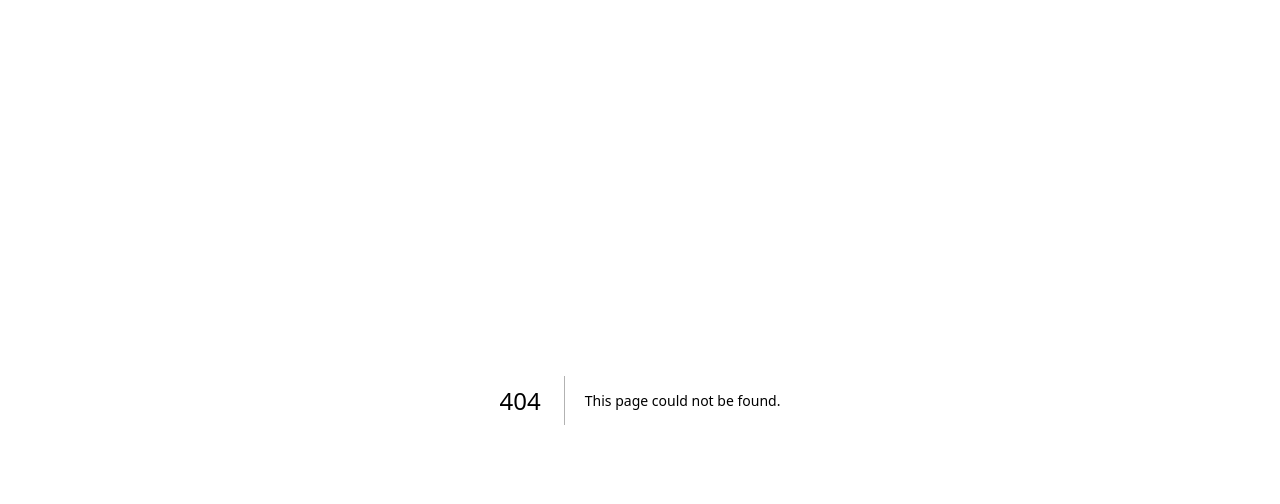
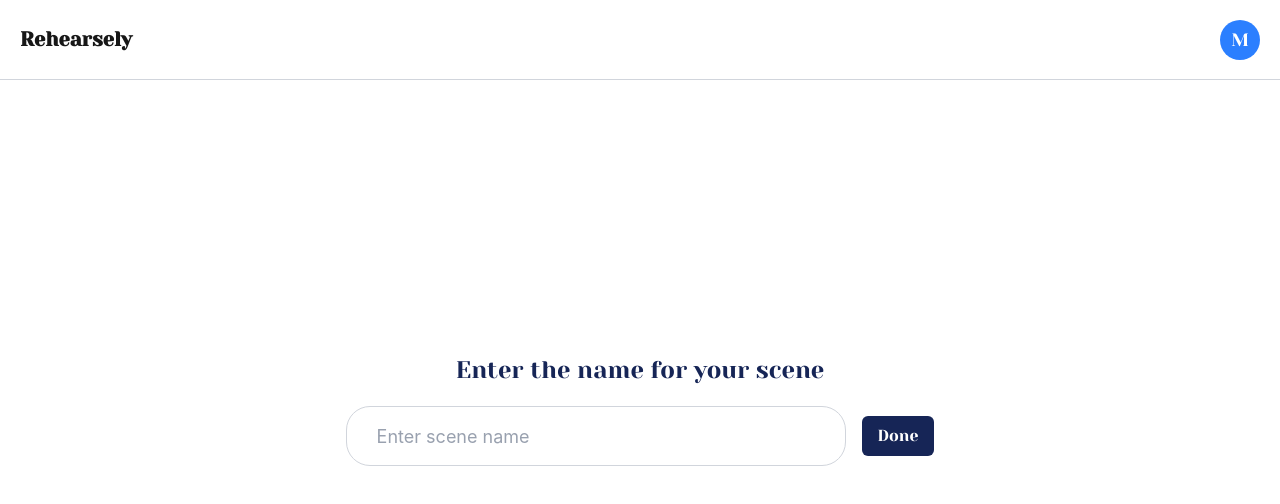
Before and after one commit to pugweather/rehearsely, a Next.js app: page /scene-name in a window 1280 px wide. Before the commit this address had no page. Shown: the top 504 px of the page. Built offline with nearby package versions, Linux system fonts and the light colour scheme.

Commit message:
added ui for scene-name page & started ui for scene editor

```diff
--- /dev/null
+++ b/src/app/components/editor/EditorWrapper.tsx
@@ -0,0 +1,11 @@
+import React, { PropsWithChildren } from 'react'
+
+const EditorWrapper = ({children}: PropsWithChildren<{}>) => {
+  return (
+    <div className="flex-grow max-w-[50rem] w-full bg-white mx-auto">
+        {children}
+    </div>
+  )
+}
+
+export default EditorWrapper
--- a/src/app/components/ui/SearchInput.tsx
+++ b/src/app/components/ui/SearchInput.tsx
@@ -11,7 +11,7 @@ const SearchInput = () => {
             type="text"
             placeholder="Search scenes"
             className="relative w-75 h-10 pl-7.5 border border-gray-300 rounded-3xl outline-none placeholder-gray-400"
-            onChange={() => console.log("clicked")}
+            onChange={() => console.log("changed")}
         />
     </div>
   )
--- /dev/null
+++ b/src/app/editor/page.tsx
@@ -0,0 +1,15 @@
+import React from "react";
+import Navbar from "../components/layout/Navbar";
+
+const Editor = () => {
+    return (
+        <div className="min-h-screen bg-gray-200 flex flex-col">
+            <Navbar />
+            <div className="flex-grow max-w-[50rem] w-full bg-white mx-auto">
+
+            </div>
+        </div>
+    )
+}
+
+export default Editor
--- a/src/app/globals.css
+++ b/src/app/globals.css
@@ -34,3 +34,8 @@ body {
 *::after {
   box-sizing: border-box;
 }
+
+input,
+textarea {
+  font-family: Inter, sans-serif;
+}
--- /dev/null
+++ b/src/app/scene-name/page.tsx
@@ -0,0 +1,30 @@
+'use client'
+import React from 'react'
+import Navbar from '../components/layout/Navbar'
+import Link from 'next/link'
+import ButtonLink from '../components/ui/ButtonLink'
+
+const SceneNamePage = () => {
+  return (
+    <div className="min-h-screen flex flex-col">
+        <Navbar />
+        <div className='h-full text-blue-950 flex-grow flex-col flex items-center justify-center'>
+          <div className='flex flex-col items-center -mt-15'>
+              <h1 className='text-2xl mb-5'>Enter the name for your scene</h1>
+              <div className='flex items-center'>
+                  <input
+                      type="text"
+                      placeholder="Enter scene name"
+                      className="relative w-125 h-15 pl-7.5 mr-4 text-lg border border-gray-300 rounded-3xl outline-none placeholder-gray-400"
+                  />
+                  <Link href="/editor">
+                    <ButtonLink text='Done'></ButtonLink>
+                  </Link>
+              </div>
+          </div>
+        </div>
+    </div>
+  )
+}
+
+export default SceneNamePage
```
Also changed, not shown: package.json (+5 -5 lines), 1 other file (tests, documents, lock files or other folders).
